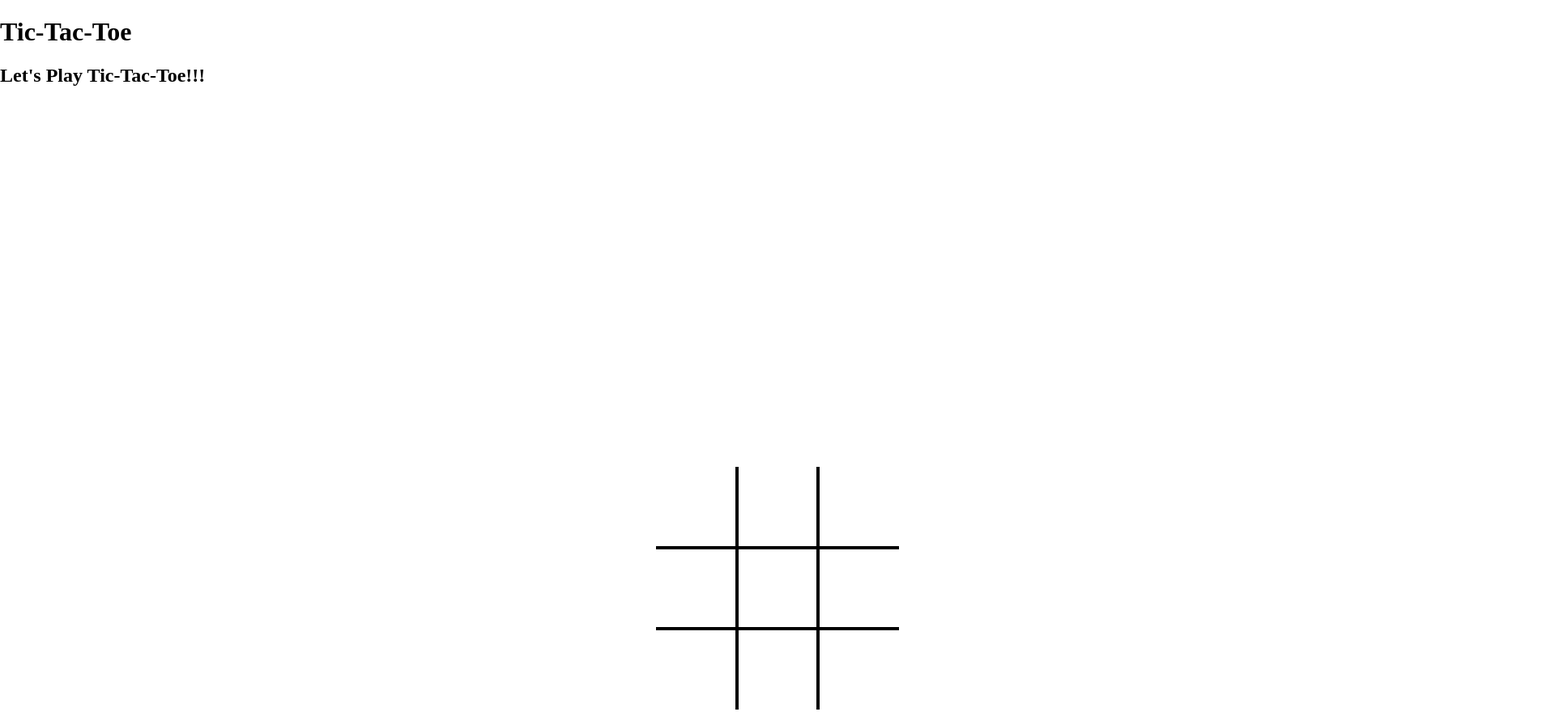
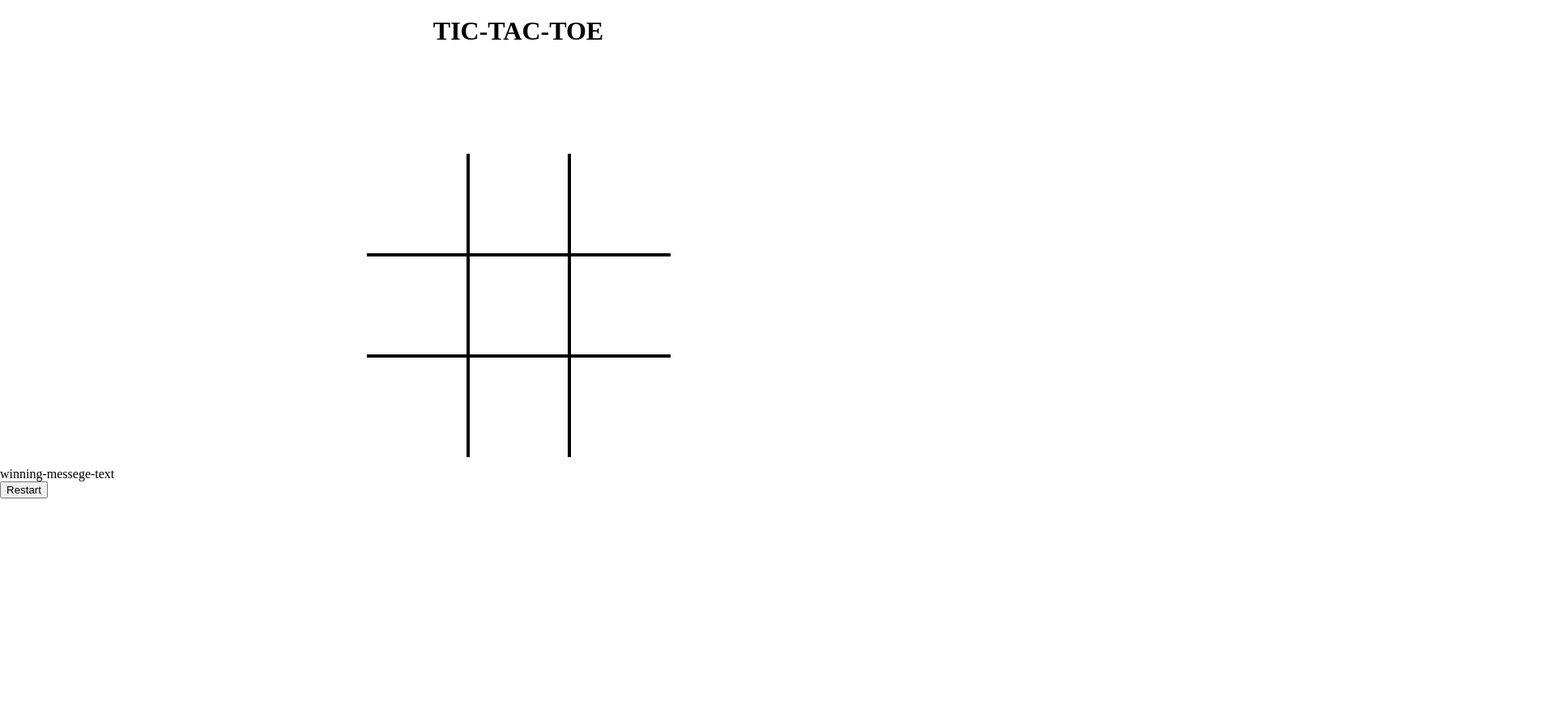
Before and after one commit to federalolive/Tic-Tac-Toe, a plain HTML site: page index.html in a window 1280 px wide. Shown: the top 880 px of the page at 81% size, 1920 px wide, since content can reach past the window. After the commit the page ends 800 px from the top, so only its background shows below. Drawn offline with Linux system fonts and the light colour scheme.

Commit message:
Added CSS elements making up the layout of board

```diff
--- a/css/style.css
+++ b/css/style.css
@@ -3,17 +3,25 @@
     box-sizing: border-box;
 }
 
+/* I wanted to play around with Variables so as to get a better understanding of them */
 :root {
-    --sq-size: 100px;
+    --sq-size: 125px;
 }
 
 body {
     margin: 0;
+
+}
+
+h1 {
+   text-align: center;
+    margin-top: 20px;
+    margin-bottom: 120px;
 }
 
 #board {
-    width: 150vw;
-    height: 150vh;
+    width: auto;
+    height: 50vh;
     display: grid;
     justify-content: center;
     align-content: center;
@@ -23,7 +31,7 @@ body {
 }
 
 .sq {
-    width: var(--sq-size);  /* Used varaibles */
+    width: var(--sq-size);
     height: var(--sq-size);
     border: 2px solid black
 }
--- a/index.html
+++ b/index.html
@@ -9,8 +9,8 @@
     <title>Tic Tac Toe</title>
 </head>
 <body>
-    <h1>Tic-Tac-Toe</h1>
-    <h2 id="message">Let's Play Tic-Tac-Toe!!!</h2>
+    <h1>TIC-TAC-TOE</h1>
+
     <div class="containerWrap" id="board">
         <div class="sq"></div>
         <div class="sq"></div>
```
